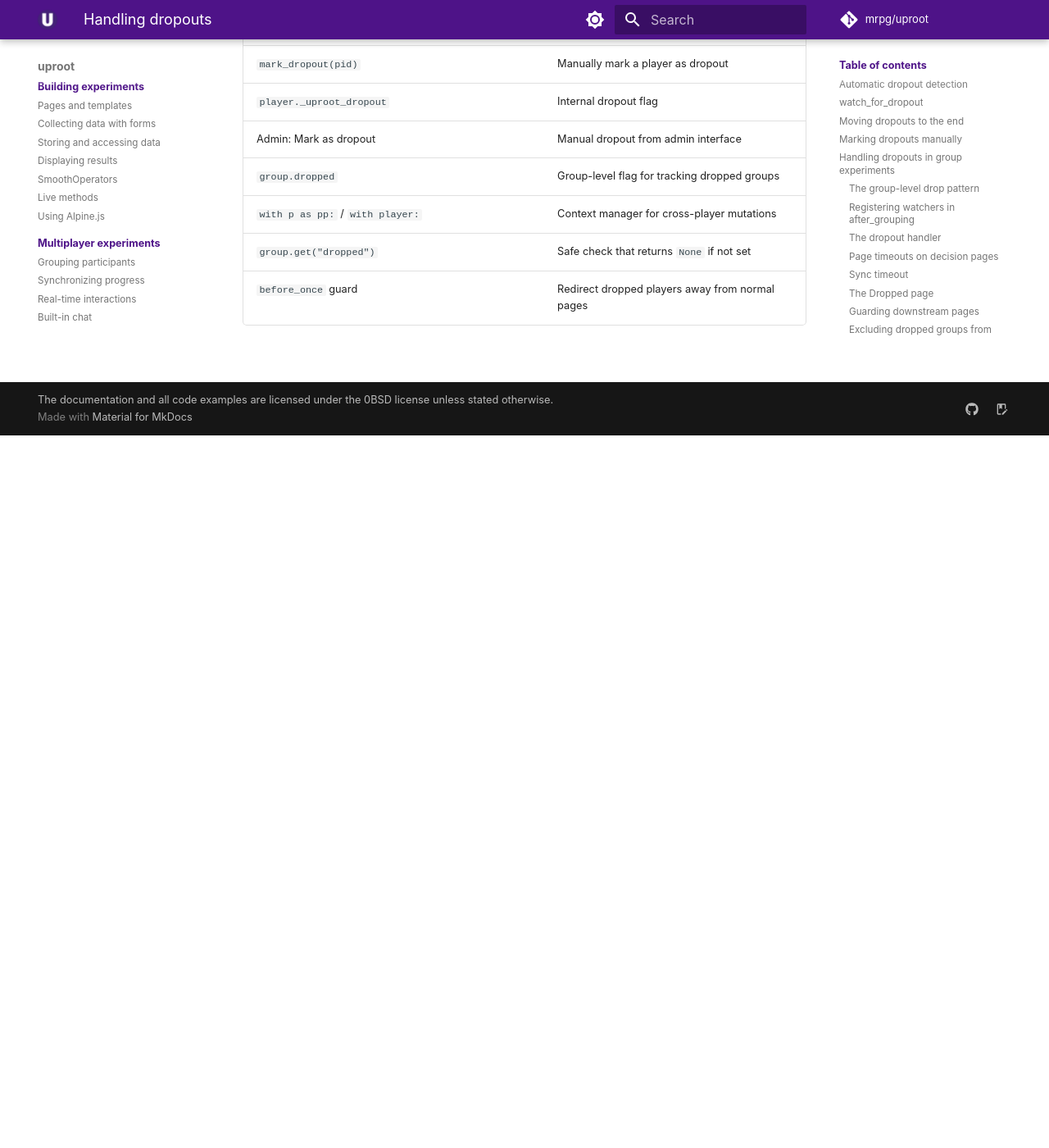
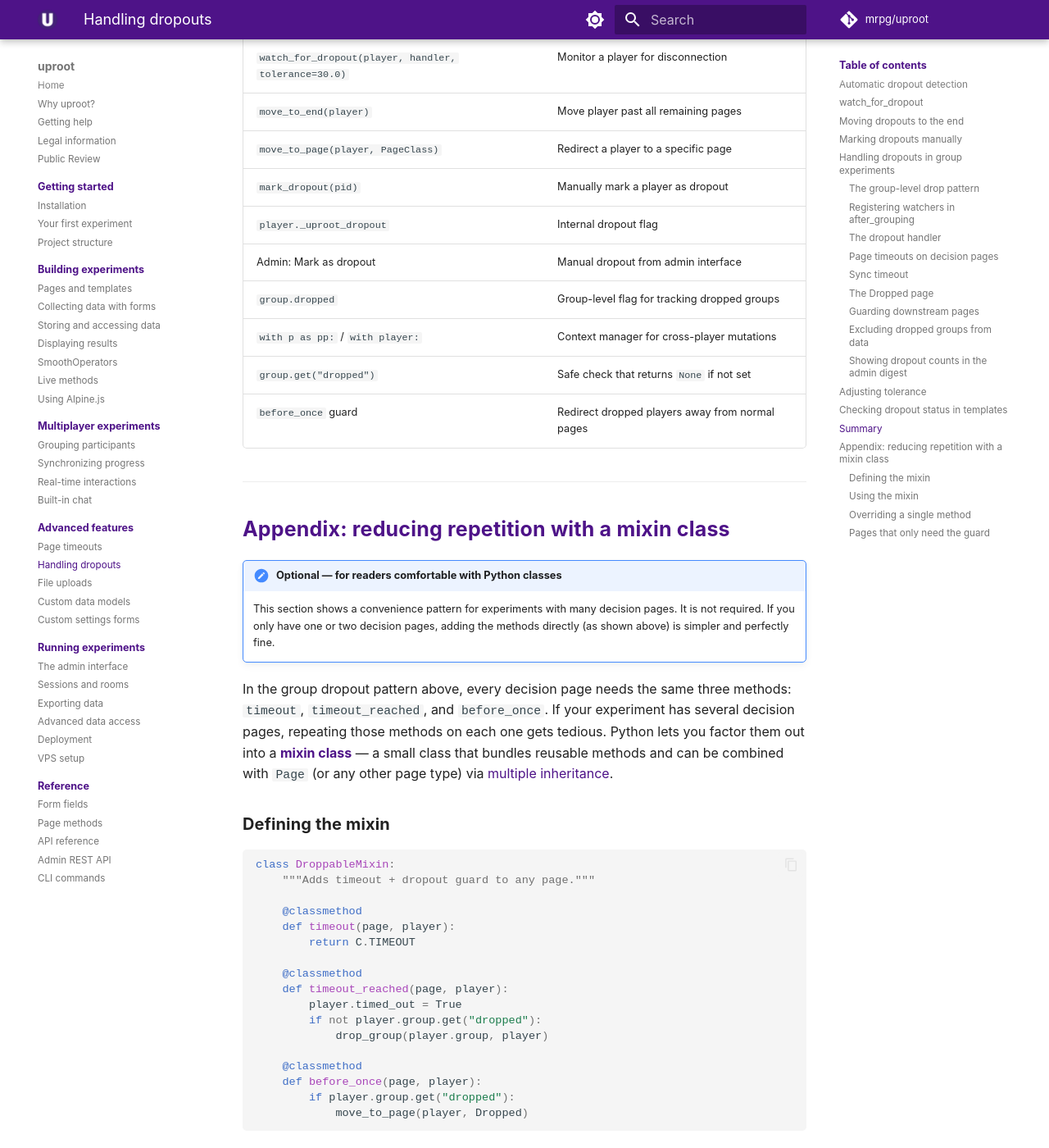
Before and after one commit to mrpg/uproot-docs, an MkDocs documentation site: the page built from docs/advanced/dropouts.md, in a window 1280 px wide and 1400 px high, scrolled down 7535 px. Shown: the whole window at 82% size. Built offline with MkDocs 1.6.1 and Material for MkDocs 9.7.7, drawn with Linux system fonts in a browser that asks for light colours; some web fonts are replaced; comment, search, counter and statistics services are not loaded; before the commit the page ends 8066 px from its top, so only the background shows below that; some of the changed text lies outside the part shown.

Commit message:
Add info on mixins

````diff
--- a/docs/advanced/dropouts.md
+++ b/docs/advanced/dropouts.md
@@ -164,6 +164,9 @@ class Dilemma(Page):
 
 The `before_once` guard at the bottom is equally important: if the group was already dropped (because the *other* player timed out or disconnected), this player should not see the decision page at all — they get redirected to Dropped immediately.
 
+!!! tip
+    If you have many decision pages, you can avoid repeating these three methods on each one. See [Reducing repetition with a mixin class](#appendix-reducing-repetition-with-a-mixin-class) at the end of this page.
+
 ### Sync timeout
 
 A `SynchronizingWait` page can also time out. This covers the case where one player submits their decision but the other never arrives:
@@ -231,7 +234,7 @@ page_order = [
 
 ### Guarding downstream pages
 
-Every page after grouping should check the drop flag and redirect. Add a `before_once` guard to your Results page (and any other post-sync page):
+Every page after grouping should check the drop flag and redirect. Add a `before_once` guard to your Results page (and any other post-sync page). (If you have many such pages, see the [mixin appendix](#appendix-reducing-repetition-with-a-mixin-class).)
 
 ```python
 class Results(Page):
@@ -326,3 +329,87 @@ watch_for_dropout(player, handle_dropout, tolerance=120.0)
 | `with p as pp:` / `with player:` | Context manager for cross-player mutations |
 | `group.get("dropped")` | Safe check that returns `None` if not set |
 | `before_once` guard | Redirect dropped players away from normal pages |
+
+---
+
+## Appendix: reducing repetition with a mixin class
+
+!!! note "Optional — for readers comfortable with Python classes"
+    This section shows a convenience pattern for experiments with many decision pages. It is not required. If you only have one or two decision pages, adding the methods directly (as shown above) is simpler and perfectly fine.
+
+In the group dropout pattern above, every decision page needs the same three methods: `timeout`, `timeout_reached`, and `before_once`. If your experiment has several decision pages, repeating those methods on each one gets tedious. Python lets you factor them out into a **[mixin class](https://docs.python.org/3/tutorial/classes.html#multiple-inheritance)** — a small class that bundles reusable methods and can be combined with `Page` (or any other page type) via [multiple inheritance](https://realpython.com/inheritance-composition-python/#mixing-features-with-mixin-classes).
+
+### Defining the mixin
+
+```python
+class DroppableMixin:
+    """Adds timeout + dropout guard to any page."""
+
+    @classmethod
+    def timeout(page, player):
+        return C.TIMEOUT
+
+    @classmethod
+    def timeout_reached(page, player):
+        player.timed_out = True
+        if not player.group.get("dropped"):
+            drop_group(player.group, player)
+
+    @classmethod
+    def before_once(page, player):
+        if player.group.get("dropped"):
+            move_to_page(player, Dropped)
+```
+
+### Using the mixin
+
+Place `DroppableMixin` *before* `Page` in the class definition. Python checks classes left to right, so methods from `DroppableMixin` take precedence over defaults in `Page`:
+
+```python
+class Dilemma(DroppableMixin, Page):
+    fields = dict(
+        cooperate=RadioField(
+            label="Do you wish to cooperate?",
+            choices=[(True, "Yes"), (False, "No")],
+        ),
+    )
+
+
+class Negotiation(DroppableMixin, Page):
+    fields = dict(
+        offer=IntegerField(label="Your offer", min=0, max=100),
+    )
+
+
+class Results(DroppableMixin, Page):
+    @classmethod
+    def templatevars(page, player):
+        return dict(payoff=player.payoff)
+```
+
+Each page now inherits the timeout and dropout guard automatically. You still define `fields`, `templatevars`, and any other page-specific methods as usual — they sit alongside the inherited ones without conflict.
+
+### Overriding a single method
+
+If one page needs a different timeout, override just that method. The other two (`timeout_reached` and `before_once`) are still inherited from the mixin:
+
+```python
+class LongDecision(DroppableMixin, Page):
+    @classmethod
+    def timeout(page, player):
+        return 120  # more time for this page
+```
+
+### Pages that only need the guard
+
+Some pages (like Results) do not need a timeout — they have no form to submit. The mixin still works: `timeout` returning a value on a page without fields is harmless. But if you prefer, you can skip the mixin and add just the guard directly:
+
+```python
+class Results(Page):
+    @classmethod
+    def before_once(page, player):
+        if player.group.get("dropped"):
+            move_to_page(player, Dropped)
+```
+
+Either approach is fine. The mixin is most valuable when you have many decision pages that all share the same timeout and dropout logic.
````
